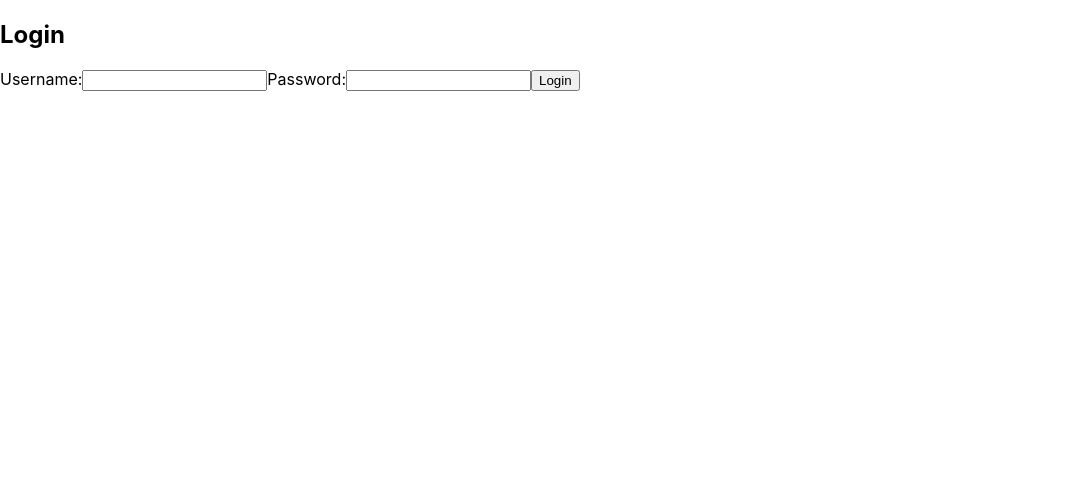
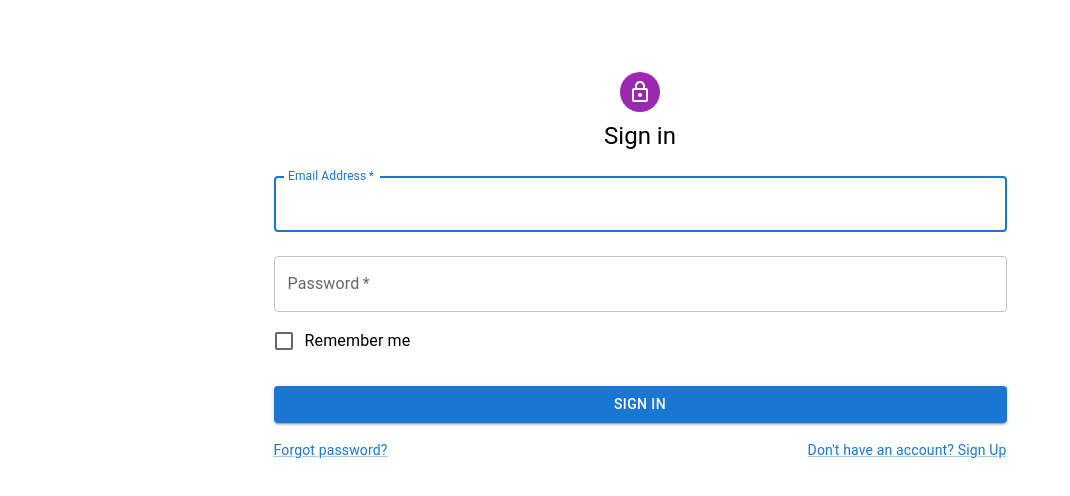
Before and after one commit to imniynaiy/flome-react, a React (Create React App) app: page /login in a window 1280 px wide. Shown: the top 496 px of the page, without its empty margins (0-1070 px from the left). Built offline with nearby package versions, Linux system fonts and the light colour scheme.

Commit message:
update Login Page UI

```diff
--- a/package.json
+++ b/package.json
@@ -5,6 +5,7 @@
   "dependencies": {
     "@emotion/react": "^11.11.4",
     "@emotion/styled": "^11.11.5",
+    "@mui/icons-material": "^5.15.18",
     "@mui/material": "^5.15.17",
     "@reduxjs/toolkit": "^1.9.7",
     "@testing-library/jest-dom": "^5.17.0",
--- a/src/App.js
+++ b/src/App.js
@@ -1,24 +1,11 @@
 import React from 'react'
-import {
-  BrowserRouter,
-  Routes,
-  Route,
-} from 'react-router-dom'
-
-import { Navbar } from './app/Navbar'
 
 import { PostsList } from './features/posts/PostsList'
 import { PostForm } from './features/posts/PostForm'
-import { LoginForm } from './features/user/LoginForm'
 
 function App() {
   return (
-    <BrowserRouter>
-      <Routes>
-        <Route path="/" element={<React.Fragment><PostsList /><PostForm action="new" /></React.Fragment>} />
-        <Route path="/login" element={<LoginForm />}/>
-      </Routes>
-    </BrowserRouter>
+  <React.Fragment><PostsList /><PostForm action="new" /></React.Fragment>
   )
 }
 
--- /dev/null
+++ b/src/features/layout/Layout.js
@@ -0,0 +1,32 @@
+import * as React from 'react';
+import CssBaseline from '@mui/material/CssBaseline';
+import Link from '@mui/material/Link';
+import Typography from '@mui/material/Typography';
+import Container from '@mui/material/Container';
+import { createTheme, ThemeProvider } from '@mui/material/styles';
+
+const defaultTheme = createTheme();
+function Copyright(props) {
+    return (
+      <Typography variant="body2" color="text.secondary" align="center" {...props}>
+        {'Copyright © '}
+        <Link color="inherit" href="https://mui.com/">
+          Your Website
+        </Link>{' '}
+        {new Date().getFullYear()}
+        {'.'}
+      </Typography>
+    );
+  }
+
+export default function Layout({children}) {
+    return (
+    <ThemeProvider theme={defaultTheme}>
+      <Container component="main" maxWidth="xs">
+        <CssBaseline />
+        {children}
+        <Copyright sx={{ mt: 8, mb: 4 }} />
+      </Container>
+    </ThemeProvider>
+    )
+}
--- /dev/null
+++ b/src/features/posts/Post.js
@@ -0,0 +1 @@
+//TODO: Use Layout https://github.com/mui/material-ui/tree/v5.15.18/docs/data/material/getting-started/templates/blog
--- /dev/null
+++ b/src/features/user/Login.js
@@ -0,0 +1,12 @@
+import * as React from 'react';
+import Layout from '../layout/Layout'
+import { LoginForm } from './LoginForm';
+
+export function Login() {
+
+  return (
+    <Layout>
+        <LoginForm />
+        </Layout>
+  );
+}
--- a/src/features/user/LoginForm.js
+++ b/src/features/user/LoginForm.js
@@ -2,6 +2,16 @@ import React, { useState } from 'react'
 import { login } from './userSlice'
 import { useDispatch } from 'react-redux'
 import { redirect } from "react-router-dom";
+import Avatar from '@mui/material/Avatar';
+import Button from '@mui/material/Button';
+import TextField from '@mui/material/TextField';
+import FormControlLabel from '@mui/material/FormControlLabel';
+import Checkbox from '@mui/material/Checkbox';
+import Link from '@mui/material/Link';
+import Grid from '@mui/material/Grid';
+import Box from '@mui/material/Box';
+import LockOutlinedIcon from '@mui/icons-material/LockOutlined';
+import Typography from '@mui/material/Typography';
 
 export const LoginForm = () => {
   const dispatch = useDispatch()
@@ -15,13 +25,14 @@ export const LoginForm = () => {
   const canLogin =
     [username, password].every(Boolean) && loginRequestStatus === 'idle'
 
-  const onLoginClicked = async () => {
+  const handleLoginClick = async () => {
     if (canLogin) {
       try {
         setLoginRequestStatus('pending')
         await dispatch(login({ username, password })).unwrap()
         setUsername('')
         setPassword('')
+        //TODO: redirect not working
         redirect(`/`);
       } catch (err) {
         console.error('Failed to login: ', err)
@@ -32,27 +43,71 @@ export const LoginForm = () => {
   }
 
   return (
-    <section>
-      <h2>Login</h2>
-      <form>
-        <label htmlFor="username">Username:</label>
-        <input
-          type="text"
-          id="username"
-          name="username"
+    <Box
+          sx={{
+            marginTop: 8,
+            display: 'flex',
+            flexDirection: 'column',
+            alignItems: 'center',
+          }}
+        >
+          <Avatar sx={{ m: 1, bgcolor: 'secondary.main' }}>
+            <LockOutlinedIcon />
+          </Avatar>
+          <Typography component="h1" variant="h5">
+            Sign in
+          </Typography>
+          <Box component="form" noValidate sx={{ mt: 1 }}>
+            <TextField
+              margin="normal"
+              required
+              fullWidth
+              id="email"
+              label="Email Address"
+              name="email"
+              autoComplete="email"
+              autoFocus
               value={username}
               onChange={onUsernameChanged}
             />
-        <label htmlFor="password">Password:</label>
-        <input
+            <TextField
+              margin="normal"
+              required
+              fullWidth
+              name="password"
+              label="Password"
               type="password"
               id="password"
-          name="password"
+              autoComplete="current-password"
               value={password}
               onChange={onPasswordChanged}
             />
-        <button type="button" onClick={onLoginClicked}>Login</button>
-      </form>
-    </section>
+            <FormControlLabel
+              control={<Checkbox value="remember" color="primary" />}
+              label="Remember me"
+            />
+            <Button
+              type="button"
+              fullWidth
+              variant="contained"
+              onClick={handleLoginClick}
+              sx={{ mt: 3, mb: 2 }}
+            >
+              Sign In
+            </Button>
+            <Grid container>
+              <Grid item xs>
+                <Link href="#" variant="body2">
+                  Forgot password?
+                </Link>
+              </Grid>
+              <Grid item>
+                <Link href="#" variant="body2">
+                  {"Don't have an account? Sign Up"}
+                </Link>
+              </Grid>
+            </Grid>
+          </Box>
+        </Box>
   )
 }
--- a/src/features/user/userSlice.js
+++ b/src/features/user/userSlice.js
@@ -2,7 +2,7 @@ import { createSlice, createAsyncThunk } from '@reduxjs/toolkit'
 import * as client from '../../api/client'
 import * as jose from 'jose'
 
-
+//TODO: load from local storage
 const initialState = {
     username: '',
     expiredAt: '',
@@ -14,7 +14,11 @@ const initialState = {
 const userSlice = createSlice({
     name: 'user',
     initialState,
-    reducers: {},
+    reducers: {
+      logout(state, action) {
+        state = initialState
+      }
+    },
     extraReducers(builder) {
       builder
         .addCase(login.pending, (state, action) => {
@@ -28,6 +32,7 @@ const userSlice = createSlice({
           console.log(claims)
           state.expiredAt = claims.exp
           state.username = claims.Username
+          //TODO: save to local storage
         })
         .addCase(login.rejected, (state, action) => {
           state.status = 'failed'
@@ -37,6 +42,8 @@ const userSlice = createSlice({
   })
 
   export default userSlice.reducer
+
+  export const { logout } = userSlice.actions
 
   export const login = createAsyncThunk(
     'user/login',
--- a/src/index.js
+++ b/src/index.js
@@ -1,18 +1,36 @@
 import React from 'react';
 import { createRoot } from 'react-dom/client';
+import {
+  createBrowserRouter,
+  RouterProvider,
+} from "react-router-dom";
 import { Provider } from 'react-redux';
 import { store } from './app/store';
 import App from './App';
 import reportWebVitals from './reportWebVitals';
 import './index.css';
+import { LoginForm } from './features/user/LoginForm';
+import { Login } from './features/user/Login';
 
-const container = document.getElementById('root');
-const root = createRoot(container);
+const router = createBrowserRouter([
+  {
+    path: "/",
+    element: <App/>,
+  },
+  {
+    path: "/login",
+    element: <LoginForm/>,
+  },
+  {
+    path: "/test",
+    element: <Login/>,
+  },
+]);
 
-root.render(
+createRoot(document.getElementById("root")).render(
   <React.StrictMode>
     <Provider store={store}>
-      <App />
+    <RouterProvider router={router} />
     </Provider>
   </React.StrictMode>
 );
```
Also changed, not shown: 1 other file (tests, documents, lock files or other folders). Lines whose indentation alone changed are shown as unchanged.
